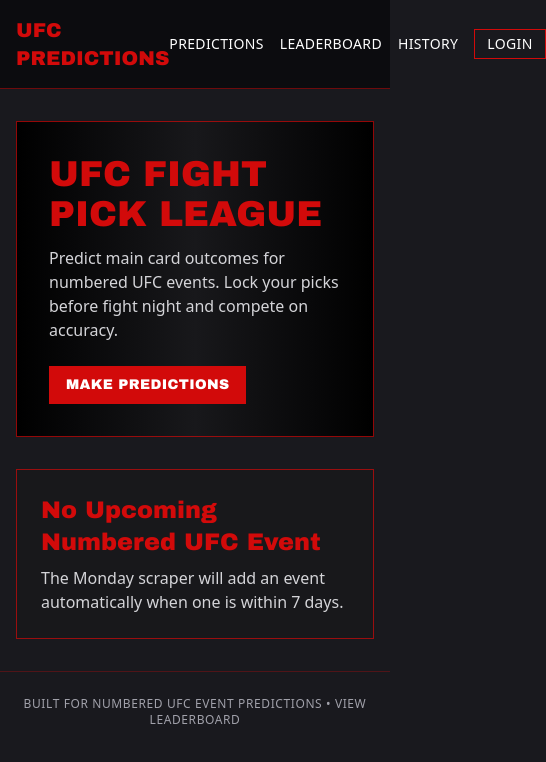
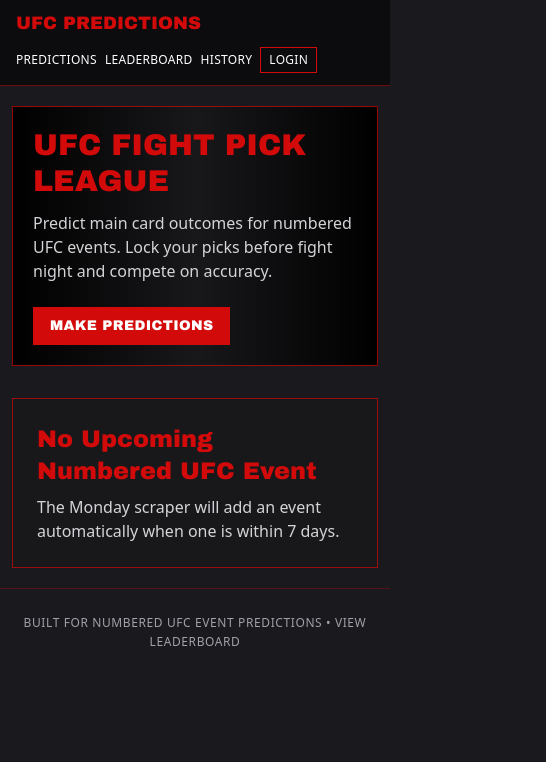
Before and after one commit to jense61/ufc-prediction-app, a Next.js app: page / in a window 390 px wide. Shown: the top 762 px of the page, 546 px wide, since content can reach past the window. Built offline with nearby package versions, Linux system fonts and the light colour scheme; no server answers; the database is empty.

Commit message:
Improve mobile responsiveness across core pages

```diff
--- a/src/app/globals.css
+++ b/src/app/globals.css
@@ -7,7 +7,7 @@
 }
 
 body {
-  @apply bg-ufc-black text-ufc-white antialiased;
+  @apply overflow-x-hidden bg-ufc-black text-ufc-white antialiased;
 }
 
 .ufc-panel {
--- a/src/app/history/[eventId]/page.tsx
+++ b/src/app/history/[eventId]/page.tsx
@@ -52,7 +52,7 @@
       </Link>
 
       <div className="ufc-panel p-6">
-        <h1 className="font-display text-4xl text-ufc-red">{event.name}</h1>
+        <h1 className="break-words font-display text-3xl text-ufc-red md:text-4xl">{event.name}</h1>
         <p className="mt-2 text-zinc-300">{event.location}</p>
         <p className="mt-2 text-xs uppercase tracking-wide text-zinc-400">{event.isCompleted ? "Completed" : "Upcoming"}</p>
       </div>
--- a/src/app/history/page.tsx
+++ b/src/app/history/page.tsx
@@ -52,7 +52,7 @@
 
   return (
     <section className="space-y-6">
-      <h1 className="font-display text-4xl text-ufc-red">Prediction History</h1>
+      <h1 className="font-display text-3xl text-ufc-red md:text-4xl">Prediction History</h1>
       <div className="space-y-4">
         {events.map((event) => {
           const picksCount = event.fights.reduce((total, fight) => total + fight.predictions.length, 0);
@@ -64,12 +64,12 @@
 
           return (
             <Link key={event.id} href={`/history/${event.id}`} className="block ufc-panel p-5 transition hover:border-ufc-red">
-              <div className="flex items-center justify-between gap-4">
+              <div className="flex flex-col gap-3 sm:flex-row sm:items-center sm:justify-between">
                 <div>
-                  <h2 className="font-display text-2xl text-ufc-red">{event.name}</h2>
+                  <h2 className="break-words font-display text-2xl text-ufc-red">{event.name}</h2>
                   <p className="mt-1 text-zinc-300">{event.location}</p>
                 </div>
-                <div className="flex flex-col items-end gap-2">
+                <div className="flex flex-col gap-2 sm:items-end">
                   <p className="text-xs uppercase tracking-wide text-zinc-400">{event.isCompleted ? "Completed" : "Upcoming"}</p>
                   <span className="border border-zinc-700 px-2 py-1 text-xs uppercase tracking-wide text-zinc-200">
                     {event.isCompleted ? `${correctPicks}/${completedFights.length} Correct` : "Upcoming"}
--- a/src/app/layout.tsx
+++ b/src/app/layout.tsx
@@ -30,13 +30,13 @@
       <body>
         <Providers>
           <Navbar />
-          <main className="mx-auto max-w-6xl px-4 py-8">{children}</main>
+          <main className="mx-auto max-w-6xl px-3 py-5 sm:px-4 sm:py-8">{children}</main>
           {upcomingEvent ? (
             <div className="fixed bottom-4 right-4 hidden w-80 md:block">
               <Countdown targetDate={upcomingEvent.date.toISOString()} />
             </div>
           ) : null}
-          <footer className="border-t border-ufc-red/30 py-6 text-center text-xs uppercase tracking-wider text-zinc-400">
+          <footer className="border-t border-ufc-red/30 px-4 py-6 text-center text-xs uppercase tracking-wider leading-relaxed text-zinc-400">
             Built for numbered UFC event predictions • <Link href="/leaderboard">View Leaderboard</Link>
           </footer>
         </Providers>
--- a/src/app/leaderboard/page.tsx
+++ b/src/app/leaderboard/page.tsx
@@ -59,9 +59,24 @@
 
   return (
     <section className="space-y-6">
-      <h1 className="font-display text-4xl text-ufc-red">Leaderboard</h1>
+      <h1 className="font-display text-3xl text-ufc-red md:text-4xl">Leaderboard</h1>
       <p className="text-sm uppercase tracking-wide text-zinc-400">Season {currentYear}</p>
-      <div className="overflow-x-auto ufc-panel">
+      <div className="space-y-3 md:hidden">
+        {rows.map((row, index) => (
+          <div key={row.username} className="ufc-panel p-4">
+            <div className="flex items-start justify-between gap-3">
+              <div>
+                <p className="text-xs uppercase tracking-wide text-zinc-400">Rank #{index + 1}</p>
+                <p className="mt-1 text-lg font-semibold text-zinc-100">{row.username}</p>
+              </div>
+              <p className="text-sm text-zinc-300">{row.accuracy.toFixed(2)}%</p>
+            </div>
+            <p className="mt-2 text-sm text-zinc-300">Correct picks: {row.correct}</p>
+          </div>
+        ))}
+      </div>
+
+      <div className="hidden overflow-x-auto ufc-panel md:block">
         <table className="min-w-full">
           <thead className="bg-black/70 text-left text-xs uppercase tracking-wide text-zinc-400">
             <tr>
--- a/src/app/page.tsx
+++ b/src/app/page.tsx
@@ -11,8 +11,8 @@
 
   return (
     <div className="space-y-8">
-      <section className="ufc-panel bg-gradient-to-r from-black via-zinc-900 to-black p-8">
-        <h1 className="font-display text-4xl uppercase text-ufc-red md:text-5xl">UFC Fight Pick League</h1>
+      <section className="ufc-panel bg-gradient-to-r from-black via-zinc-900 to-black p-5 sm:p-8">
+        <h1 className="font-display text-3xl uppercase text-ufc-red sm:text-4xl md:text-5xl">UFC Fight Pick League</h1>
         <p className="mt-3 max-w-2xl text-zinc-300">
           Predict main card outcomes for numbered UFC events. Lock your picks before fight night and compete on
           accuracy.
@@ -26,9 +26,9 @@
 
       {event ? (
         <section className="grid gap-4 md:grid-cols-[2fr_1fr]">
-          <div className="ufc-panel p-6">
+          <div className="ufc-panel p-5 sm:p-6">
             <p className="text-xs uppercase text-zinc-400">Upcoming Numbered Event</p>
-            <h2 className="mt-2 font-display text-3xl text-ufc-red">{event.name}</h2>
+            <h2 className="mt-2 break-words font-display text-2xl text-ufc-red sm:text-3xl">{event.name}</h2>
             <p className="mt-2 text-zinc-300">{event.location}</p>
             <p className="mt-4 text-sm uppercase">Main Card Fights: {event.fights.length}</p>
           </div>
--- a/src/app/predictions/page.tsx
+++ b/src/app/predictions/page.tsx
@@ -45,7 +45,7 @@
   return (
     <section className="space-y-6">
       <div className="ufc-panel p-6">
-        <h1 className="font-display text-4xl text-ufc-red">{event.name}</h1>
+        <h1 className="break-words font-display text-3xl text-ufc-red md:text-4xl">{event.name}</h1>
         <p className="mt-2 text-zinc-300">{event.location}</p>
       </div>
       <PredictionForm
--- a/src/components/navbar.tsx
+++ b/src/components/navbar.tsx
@@ -8,12 +8,12 @@
 
   return (
     <nav className="border-b border-ufc-red/50 bg-black/50">
-      <div className="mx-auto flex max-w-6xl items-center justify-between px-4 py-4">
-        <Link href="/" className="font-display text-xl text-ufc-red">
+      <div className="mx-auto flex max-w-6xl flex-col gap-3 px-4 py-3 sm:flex-row sm:items-center sm:justify-between sm:py-4">
+        <Link href="/" className="font-display text-lg leading-tight text-ufc-red sm:text-xl">
           UFC PREDICTIONS
         </Link>
 
-        <div className="flex items-center gap-4 text-sm uppercase tracking-wide">
+        <div className="flex w-full flex-wrap items-center justify-start gap-2 text-xs uppercase tracking-wide sm:w-auto sm:justify-end sm:gap-4 sm:text-sm">
           <Link href="/predictions" className="hover:text-ufc-red">
             Predictions
           </Link>
@@ -27,12 +27,12 @@
           {data?.user ? (
             <button
               onClick={() => signOut({ callbackUrl: "/" })}
-              className="border border-ufc-red px-3 py-1 hover:bg-ufc-red"
+              className="border border-ufc-red px-2 py-1 text-xs hover:bg-ufc-red sm:px-3 sm:text-sm"
             >
               Logout
             </button>
           ) : (
-            <Link href="/login" className="border border-ufc-red px-3 py-1 hover:bg-ufc-red">
+            <Link href="/login" className="border border-ufc-red px-2 py-1 text-xs hover:bg-ufc-red sm:px-3 sm:text-sm">
               Login
             </Link>
           )}
--- a/src/components/prediction-form.tsx
+++ b/src/components/prediction-form.tsx
@@ -76,10 +76,10 @@
     <div className="space-y-6">
       {fights.map((fight) => (
         <div key={fight.id} className="ufc-panel p-4">
-          <div className="mb-4 flex items-center justify-between">
+          <div className="mb-4 flex flex-col gap-2 sm:flex-row sm:items-center sm:justify-between">
             <p className="font-semibold uppercase tracking-wide text-zinc-300">{fight.division}</p>
             {fight.isTitleFight ? (
-              <span className="border border-ufc-red px-2 py-1 text-xs uppercase text-ufc-red">Title Fight</span>
+              <span className="self-start border border-ufc-red px-2 py-1 text-xs uppercase text-ufc-red">Title Fight</span>
             ) : null}
           </div>
 
@@ -88,13 +88,13 @@
               type="button"
               disabled={isLocked || hasSubmitted}
               onClick={() => onSelect(fight.id, fight.fighter1Name)}
-              className={`border p-4 text-left transition ${
+              className={`border p-3 text-left transition sm:p-4 ${
                 picks[fight.id] === fight.fighter1Name
                   ? "border-ufc-red bg-ufc-red/20"
                   : "border-zinc-700 hover:border-ufc-red"
               }`}
             >
-              <p className="text-xl font-bold">{fight.fighter1Name}</p>
+              <p className="break-words text-lg font-bold sm:text-xl">{fight.fighter1Name}</p>
               <p className="text-sm text-zinc-300">Record: {fight.fighter1Record}</p>
               <p className="text-sm text-zinc-300">Age: {fight.fighter1Age}</p>
               <p className="text-sm text-zinc-300">Height: {fight.fighter1Height}</p>
@@ -105,13 +105,13 @@
               type="button"
               disabled={isLocked || hasSubmitted}
               onClick={() => onSelect(fight.id, fight.fighter2Name)}
-              className={`border p-4 text-left transition ${
+              className={`border p-3 text-left transition sm:p-4 ${
                 picks[fight.id] === fight.fighter2Name
                   ? "border-ufc-red bg-ufc-red/20"
                   : "border-zinc-700 hover:border-ufc-red"
               }`}
             >
-              <p className="text-xl font-bold">{fight.fighter2Name}</p>
+              <p className="break-words text-lg font-bold sm:text-xl">{fight.fighter2Name}</p>
               <p className="text-sm text-zinc-300">Record: {fight.fighter2Record}</p>
               <p className="text-sm text-zinc-300">Age: {fight.fighter2Age}</p>
               <p className="text-sm text-zinc-300">Height: {fight.fighter2Height}</p>
```
